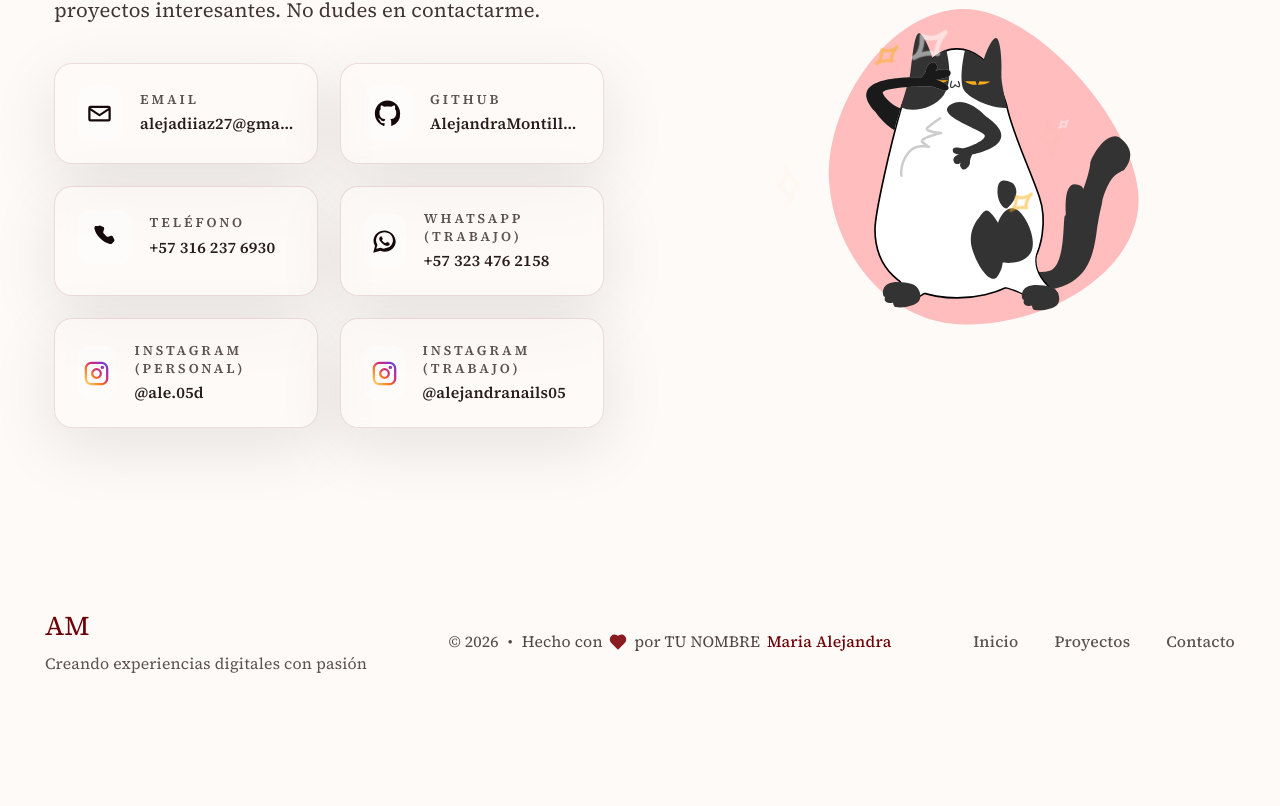
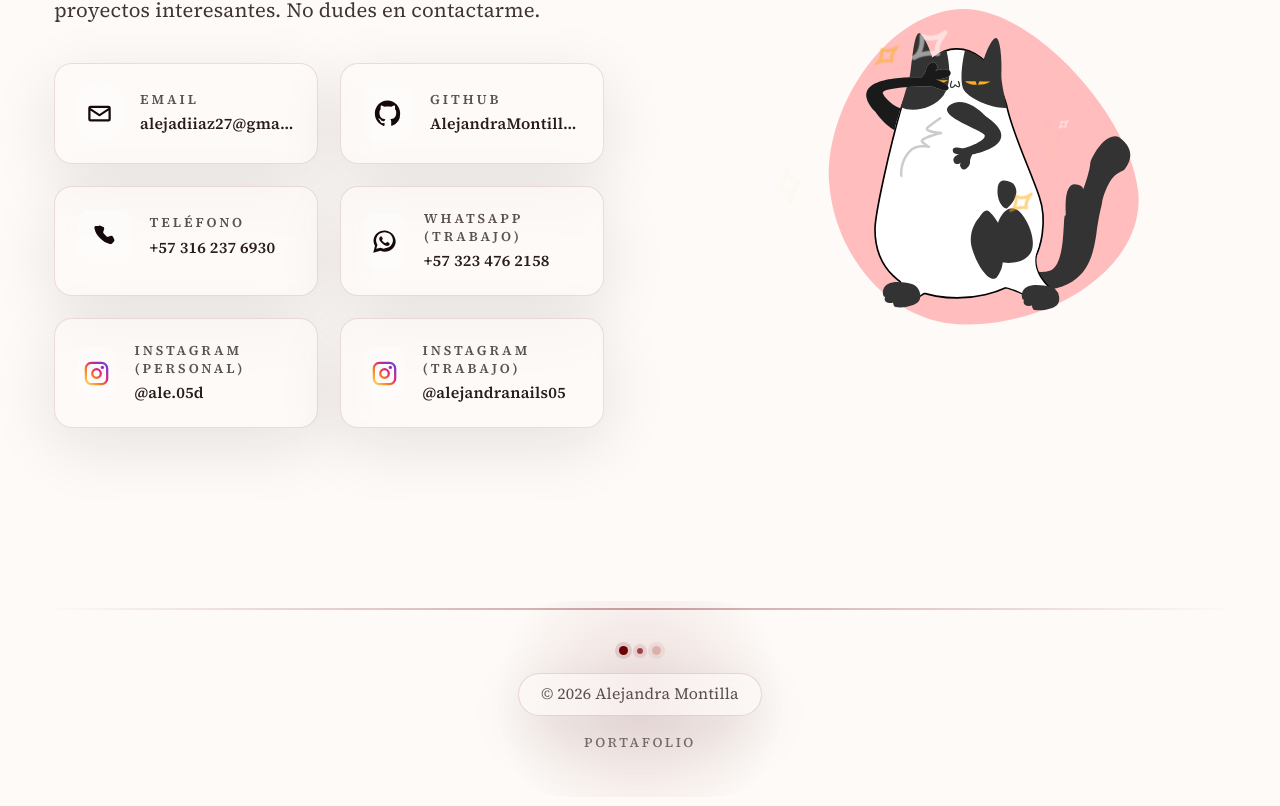
Before and after one commit to AlejandraMontillaucc/Mi-Portafolio-, a Next.js app: page / in a window 1280 px wide. Shown: the part 8945-9751 px from the top of the page. Before the commit the page ends 9675 px from the top, so only its background shows below. Built offline with nearby package versions, Linux system fonts and the light colour scheme; no server answers.

Commit message:
mejorando footer

```diff
--- a/components/Footer.tsx
+++ b/components/Footer.tsx
@@ -1,46 +1,28 @@
 "use client";
 
 import React from 'react';
-import { Heart } from 'lucide-react';
-import { useTranslations } from 'next-intl';
 
 export default function Footer() {
-  const t = useTranslations('footer');
-  const currentYear = new Date().getFullYear();
-
   return (
     <footer className="relative px-6 sm:px-8 lg:px-10 py-12">
-      <div className="mx-auto flex max-w-[90rem] flex-col items-center justify-between gap-8 md:flex-row">
-        <div className="flex flex-col items-center gap-2 md:items-start">
-          <div className="font-serif text-2xl text-wine">AM</div>
-          <p className="text-sm text-foreground/70">
-            {t('tagline')}
-          </p>
-        </div>
-
-        <div className="flex items-center gap-2 text-sm text-foreground/75">
-          <span>© {currentYear}</span>
-          <span>•</span>
-          <div className="flex items-center gap-1.5">
-            {t('madeWith')} <Heart className="h-4 w-4 fill-vino text-vino" /> {t('by')} <span className="font-medium text-wine">Maria Alejandra</span>
+      <div className="mx-auto max-w-[100rem]">
+        <div className="h-[2px] w-full bg-gradient-to-r from-transparent via-wine/35 to-transparent dark:via-white/20" />
+      </div>
+      <div className="mx-auto mt-8 flex max-w-[100rem] items-center justify-center">
+        <div className="relative flex flex-col items-center gap-4">
+          <div className="pointer-events-none absolute -inset-10 -z-10 rounded-full bg-[radial-gradient(240px_circle_at_50%_50%,rgba(109,0,6,0.14),transparent_60%)] opacity-80 dark:bg-[radial-gradient(240px_circle_at_50%_50%,rgba(255,255,255,0.08),transparent_60%)]" />
+          <div className="flex items-center justify-center gap-2">
+            <span className="h-2 w-2 rounded-full bg-wine shadow-[0_0_0_4px_rgba(109,0,6,0.12)]" />
+            <span className="h-1.5 w-1.5 rounded-full bg-vino/80 shadow-[0_0_0_4px_rgba(138,28,31,0.10)]" />
+            <span className="h-2 w-2 rounded-full bg-accent/70 shadow-[0_0_0_4px_rgba(192,129,107,0.12)]" />
+          </div>
+          <div className="inline-flex items-center justify-center rounded-full border border-wine/14 bg-background/55 px-5 py-2 text-sm text-foreground/70 shadow-[0_18px_60px_rgba(36,20,22,0.10)] backdrop-blur-sm dark:border-white/10 dark:bg-white/5">
+            © 2026 Alejandra Montilla
+          </div>
+          <div className="text-xs font-medium uppercase tracking-[0.2em] text-foreground/55">
+            Portafolio
           </div>
         </div>
-
-        <nav className="flex items-center gap-8">
-          {[
-            { href: '#inicio', label: t('home') },
-            { href: '#proyectos', label: t('projects') },
-            { href: '#contacto', label: t('contact') },
-          ].map((link) => (
-            <a
-              key={link.href}
-              href={link.href}
-              className="text-sm font-medium text-foreground/70 transition-colors hover:text-wine dark:hover:text-vino"
-            >
-              {link.label}
-            </a>
-          ))}
-        </nav>
       </div>
     </footer>
   );
```
